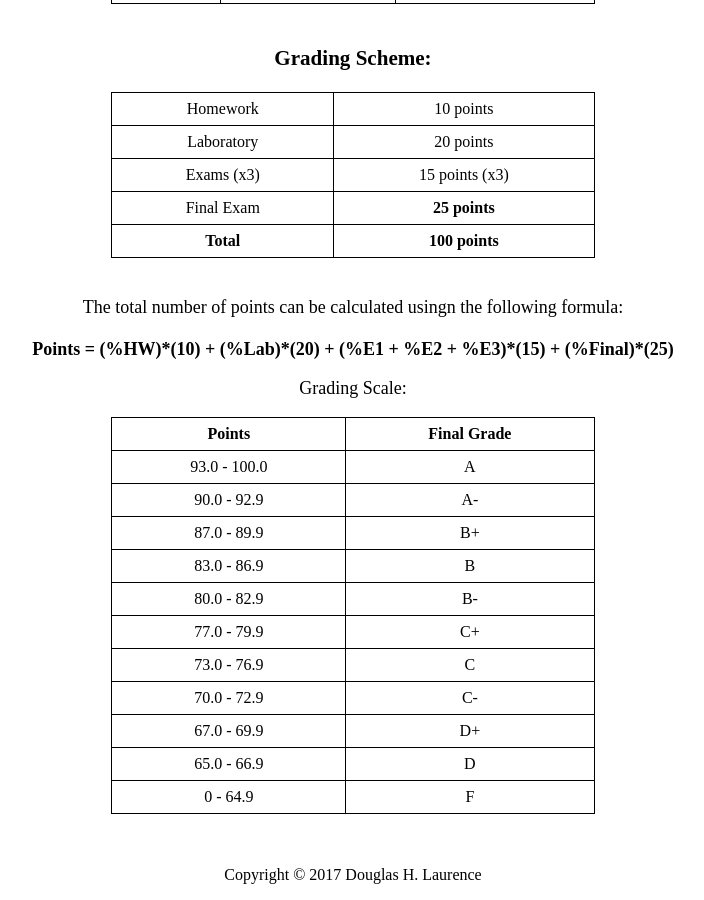
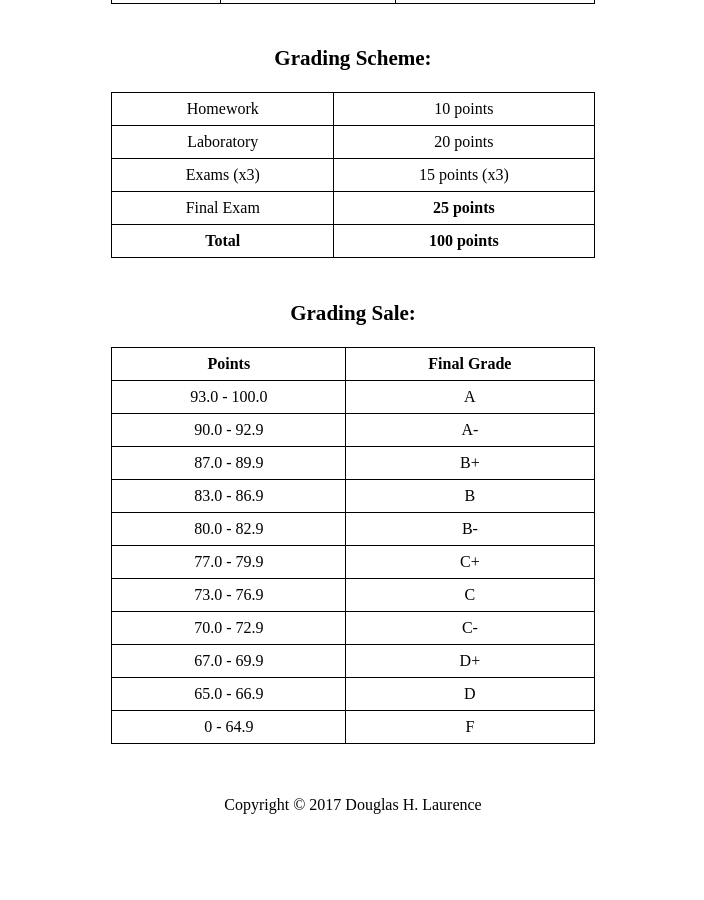
Before and after one commit to dhlaurence/dhlaurence.github.io, a Jekyll site: the page built from teaching/phys2350fall17.html, in a window 1280 px wide and 900 px high, scrolled down 920 px. Shown: the whole window, without its empty margins (287-991 px from the left). Built offline with Jekyll 4.4.1, drawn with Linux system fonts in a browser that asks for light colours; after the commit the page ends 1750 px from its top, so only the background shows below that.

Commit message:
Update phys2350fall17.html

```diff
--- a/teaching/phys2350fall17.html
+++ b/teaching/phys2350fall17.html
@@ -133,16 +133,9 @@ title: PHYS2350Fall2017
 
   <br>
 
-  <p>
-    <center>The total number of points can be calculated usingn the following formula:
-      <br>
-      <br>
-    <b>Points = (%HW)*(10) + (%Lab)*(20) + (%E1 + %E2 + %E3)*(15) + (%Final)*(25)</b></center>
-  </p>
-
-  <p>
-    <center>Grading Scale:</center>
-  </p>
+  <h3>
+    <center>Grading Sale:</center>
+  </h3>
 
   <center><table style="width:40%">
   <tr>
```
